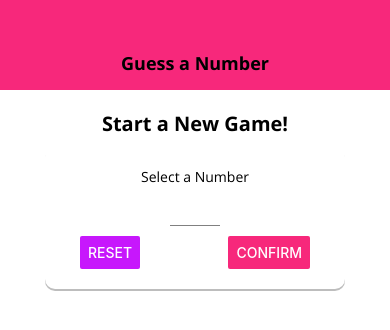
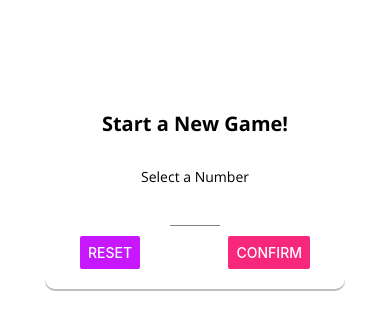
Before and after one commit to mslipenchuk267/GuessANumber, a React Native app: screen / in a window 390 px wide. Shown: the top 330 px of the page. Built offline with nearby package versions, Linux system fonts and the light colour scheme.

Commit message:
Added platform spceific components

```diff
--- a/components/Header.js
+++ b/components/Header.js
@@ -1,30 +1,46 @@
 import React from 'react';
-import { StyleSheet, Text, View } from 'react-native';
+import { StyleSheet, Text, View, Platform } from 'react-native';
 
 import Colors from '../constants/colors'
 import TitleText from '../components/TitleText';
 
 const Header = props => {
     return (
-        <View style={styles.header}>
-            <TitleText >{props.title}</TitleText>
+        <View style={{
+            ...styles.headerBase,
+            ...Platform.select({
+                ios: styles.headerIOS, android: styles.headerAndroid
+            })
+        }}>
+            <TitleText style={styles.title}>{props.title}</TitleText>
         </View>
     )
 };
 
 const styles = StyleSheet.create({
-    header: {
+    headerBase: {
         width: '100%',
         height: 90,
         paddingTop: 36,
+        alignItems: 'center',
+        justifyContent: 'center',
+
+    },
+    headerIOS: {
+        backgroundColor: 'white',
+        borderBottomColor: '#ccc',
+        borderBottomWidth: 1
+    },
+    headerAndroid: {
         backgroundColor: Colors.primary,
-        alignItems: 'center',
-        justifyContent: 'center'
     },
     headerTitle: {
         color: 'black',
         fontSize: 18,
         fontFamily: 'open-sans-bold'
+    },
+    title: {
+        color: Platform.OS === 'ios' ? Colors.primary : 'white'
     }
 });
 
--- a/screens/GameOverScreen.js
+++ b/screens/GameOverScreen.js
@@ -53,8 +53,8 @@
         height: '100%',
     },
     imageContainer: {
-        width: Dimensions.get('window').width * 0.7,
-        height: Dimensions.get('window').width * 0.7,
+        width: Dimensions.get('window').width * 0.5,
+        height: Dimensions.get('window').width * 0.5,
         borderRadius: Dimensions.get('window').width / 2,
         borderWidth: 3,
         borderColor: 'black',
```
Also changed, not shown: components/MainButton.android.js (added, +50 -0 lines), components/MainButton.ios.js (renamed from components/MainButton.js, +11 -6 lines).
